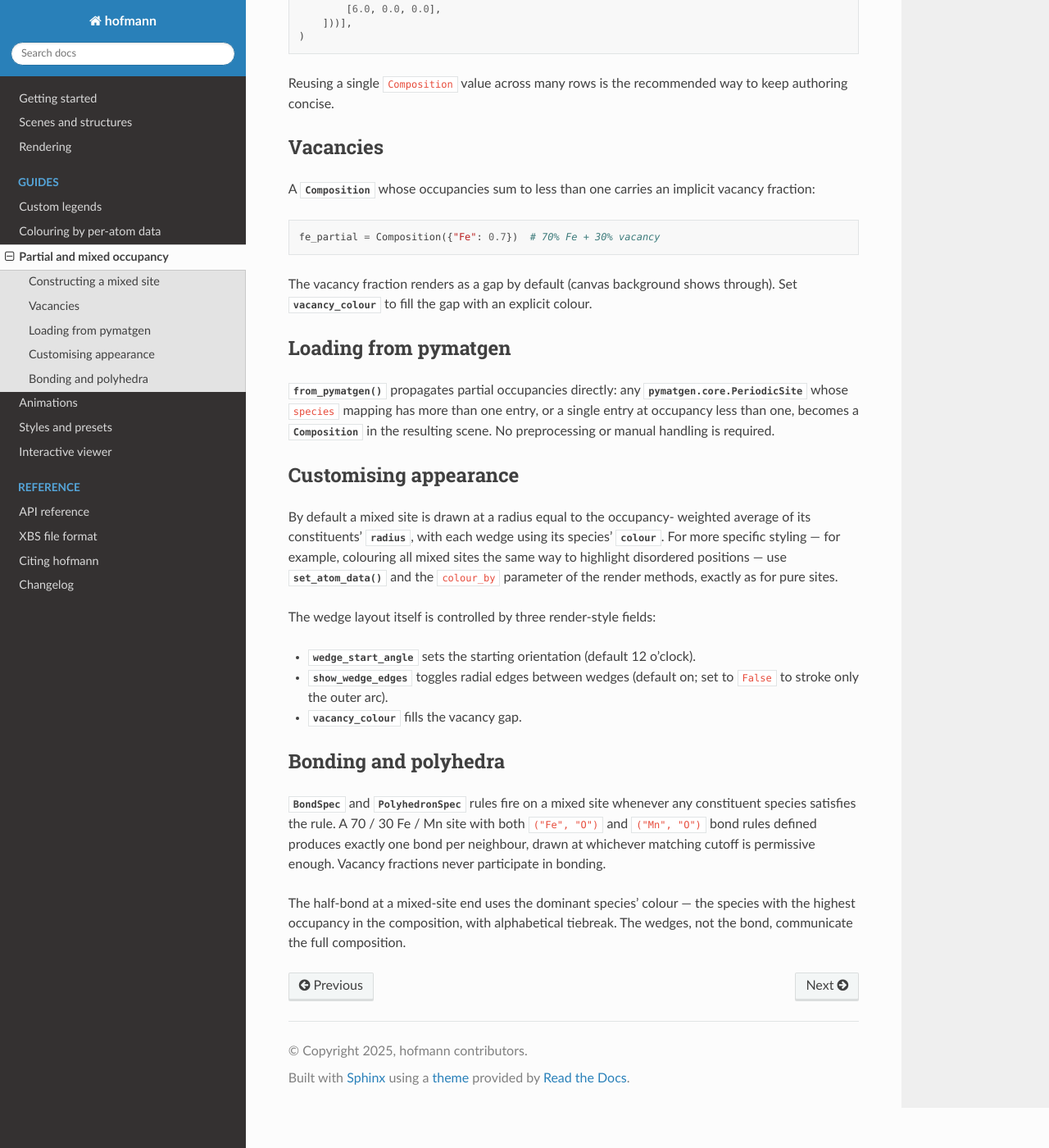
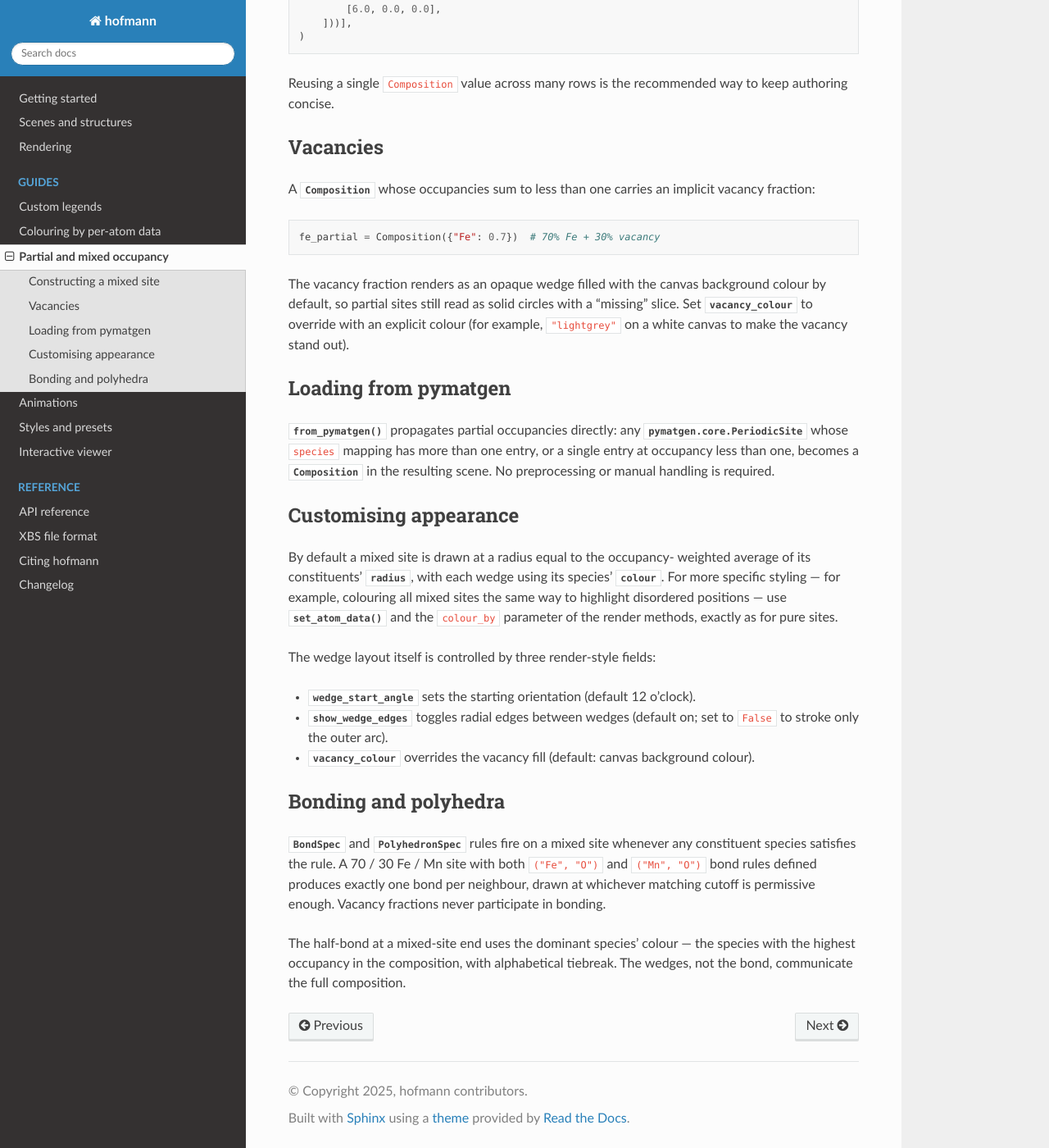
Before and after one commit to bjmorgan/hofmann, a Sphinx documentation site: the page built from docs/partial_occupancy.rst, in a window 1280 px wide and 1400 px high, scrolled down 563 px. Shown: the whole window at 82% size. Built offline with Sphinx 7.4.7 and the Read the Docs theme 3.1.0, drawn with Linux system fonts in a browser that asks for light colours.

Commit message:
Fill vacancy wedges opaquely with canvas background by default

```diff
--- a/docs/partial_occupancy.rst
+++ b/docs/partial_occupancy.rst
@@ -39,10 +39,12 @@
 
     fe_partial = Composition({"Fe": 0.7})  # 70% Fe + 30% vacancy
 
-The vacancy fraction renders as a gap by default (canvas background
-shows through).  Set
-:attr:`~hofmann.RenderStyle.vacancy_colour` to fill the gap with an
-explicit colour.
+The vacancy fraction renders as an opaque wedge filled with the
+canvas background colour by default, so partial sites still read as
+solid circles with a "missing" slice.  Set
+:attr:`~hofmann.RenderStyle.vacancy_colour` to override with an
+explicit colour (for example, ``"lightgrey"`` on a white canvas to
+make the vacancy stand out).
 
 Loading from pymatgen
 ---------------------
@@ -71,7 +73,8 @@
 - :attr:`~hofmann.RenderStyle.show_wedge_edges` toggles radial edges
   between wedges (default on; set to ``False`` to stroke only the
   outer arc).
-- :attr:`~hofmann.RenderStyle.vacancy_colour` fills the vacancy gap.
+- :attr:`~hofmann.RenderStyle.vacancy_colour` overrides the vacancy
+  fill (default: canvas background colour).
 
 Bonding and polyhedra
 ---------------------
```
Also changed, not shown: 2 other files.
